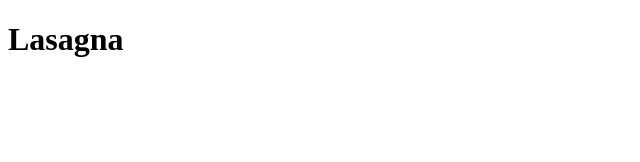
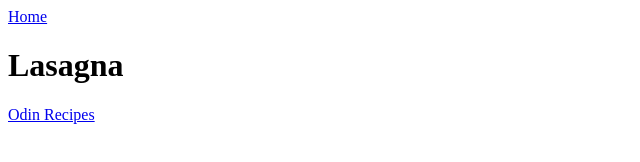
Before and after one commit to doctarpolmz/odin-recipes, a plain HTML site: page recipes/lasagna.html in a window 1280 px wide. Shown: the whole page, without its empty margins (0-640 px from the left). Drawn offline with Linux system fonts and the light colour scheme.

Commit message:
Add lasagna.html

```diff
--- a/recipes/lasagna.html
+++ b/recipes/lasagna.html
@@ -2,10 +2,12 @@
 <html lang="en">
 <head>
     <meta charset="UTF-8">
+    <a href="../index.html">Home</a>
     <meta name="viewport" content="width=device-width, initial scale=1.0">
     <title>Odin Recipes</title>
     <body>
         <h1>Lasagna</h1>
+        <a href="recipes/odin-recipes.html">Odin Recipes</a>
     </body>
 </head>
 </html>
```
